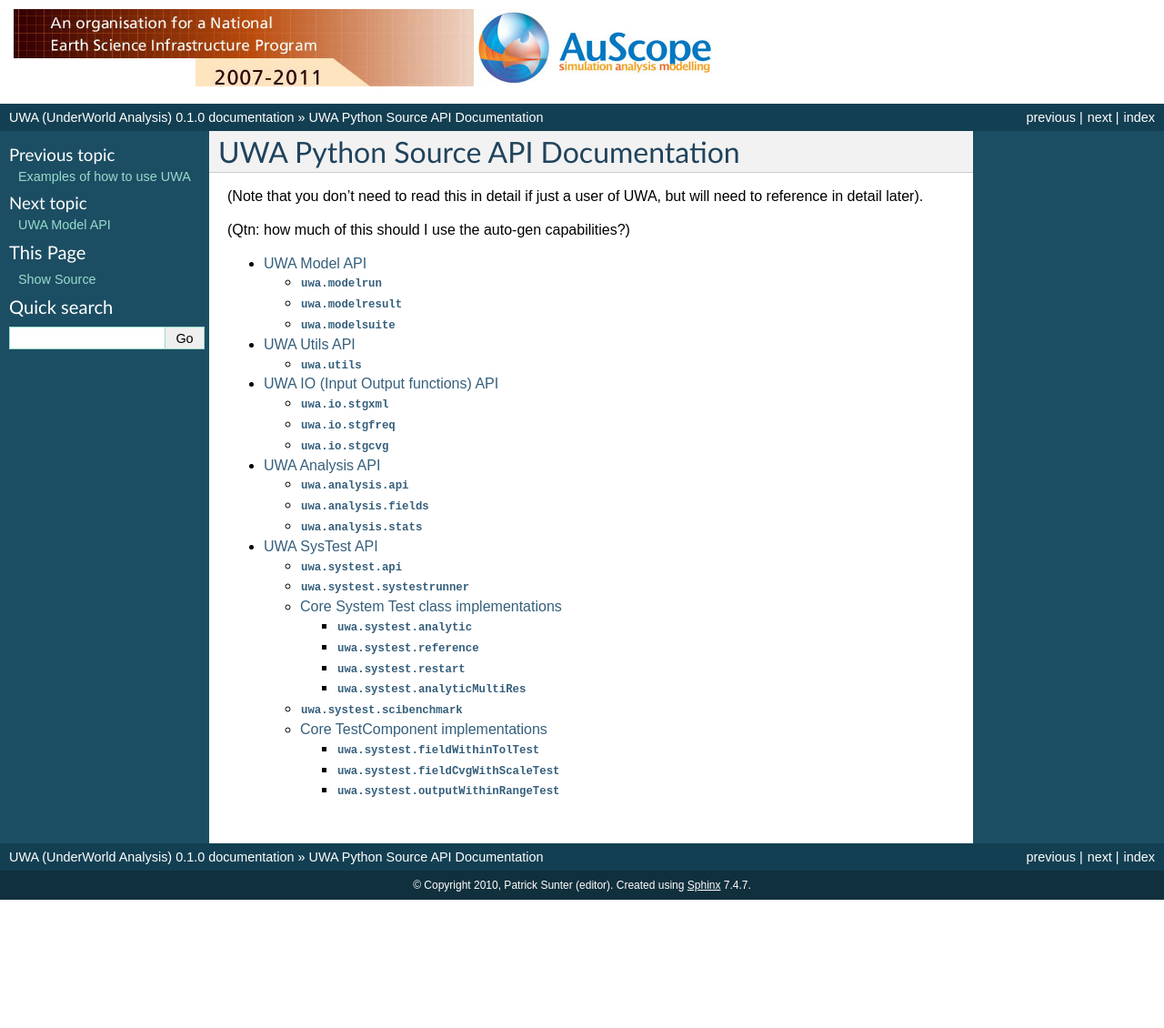
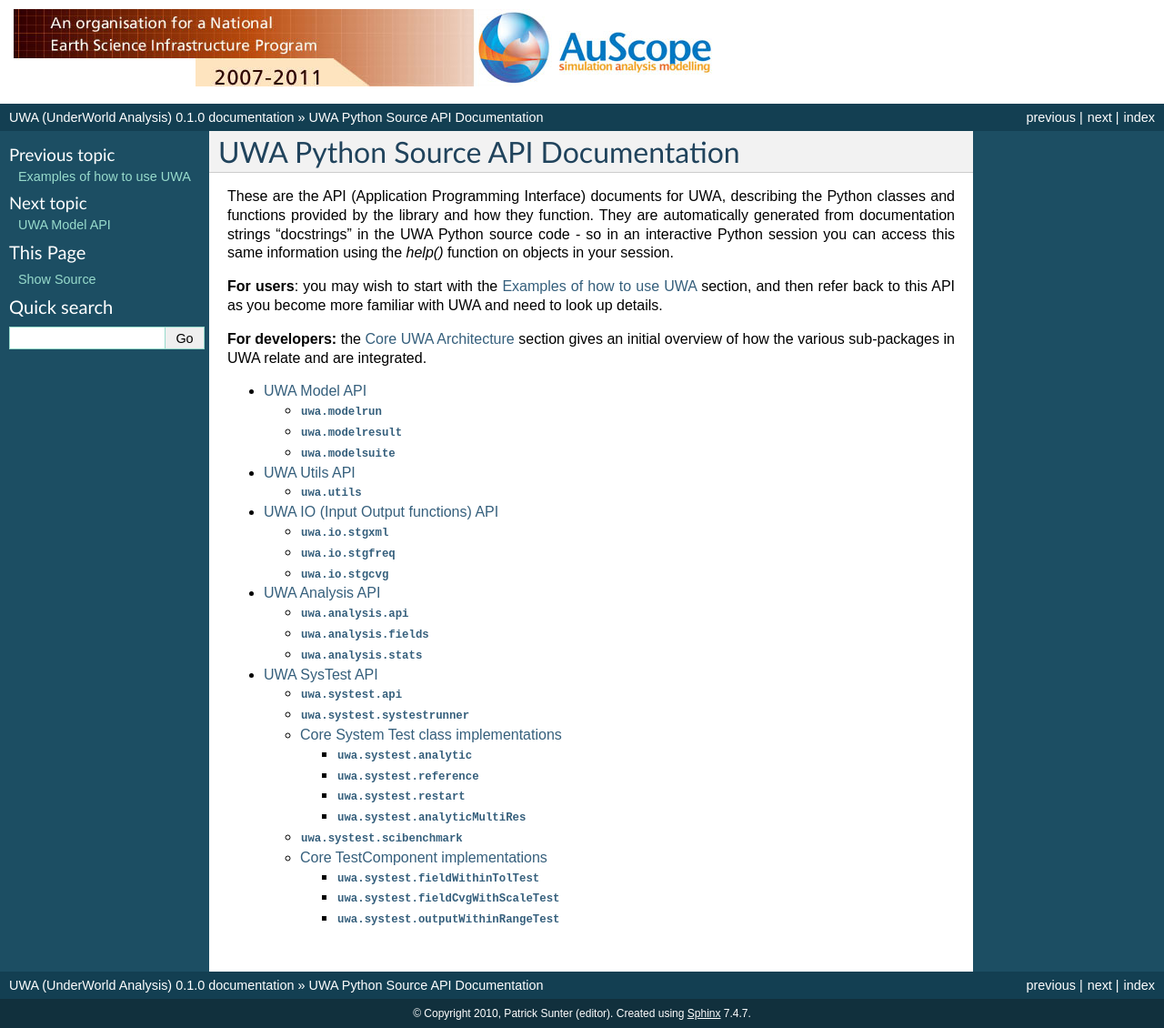
Before and after one commit to PatSunter/credo, a Sphinx documentation site: the page built from doc/uwa-apidocs.rst, in a window 1280 px wide. Shown: the whole page at 91% size. Built offline with Sphinx 7.4.7, drawn with Linux system fonts in a browser that asks for light colours; before the commit the page ends 989 px from its top, so only the background shows below that.

Commit message:
Added an introductory text to the UWA API docs to refer users to the appropriate section.

```diff
--- a/doc/uwa-apidocs.rst
+++ b/doc/uwa-apidocs.rst
@@ -4,10 +4,19 @@
 UWA Python Source API Documentation
 ***********************************
 
-(Note that you don't need to read this in detail if just a user of UWA, but will
-need to reference in detail later).
+These are the API (Application Programming Interface) documents for UWA,
+describing the Python classes and functions provided by the library and how they
+function. They are automatically generated from documentation strings
+"docstrings" in the UWA Python source code - so in an interactive Python session
+you can access this same information using the `help()` function on objects in
+your session.
 
-(Qtn: how much of this should I use the auto-gen capabilities?)
+**For users**: you may wish to start with the :ref:`uwa-examples` section, and
+then refer back to this API as you become more familiar with UWA and need to
+look up details.
+
+**For developers:** the :ref:`uwa-architecture` section gives an initial
+overview of how the various sub-packages in UWA relate and are integrated.
 
 .. toctree::
 
```
